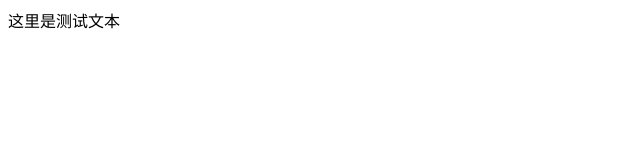
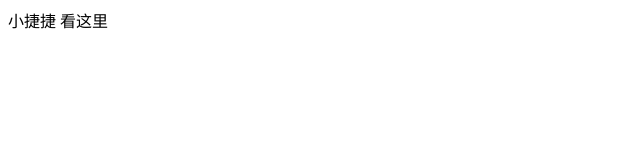
Before and after one commit to AlexWatching/jacklovegogogo.github.io, a plain HTML site: page index.html in a window 1280 px wide. Shown: the full height of the page, 0-640 px from the left. Drawn offline with Linux system fonts and the light colour scheme.

Commit message:
Update index.html

```diff
--- a/index.html
+++ b/index.html
@@ -4,7 +4,7 @@
 </head>
 <body>
 
-  这里是测试文本
+  小捷捷 看这里
 
 </body>
 
```
